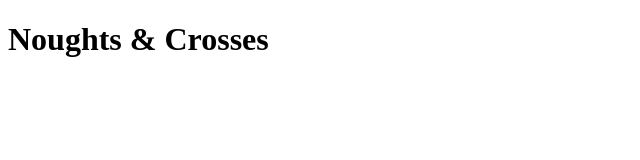
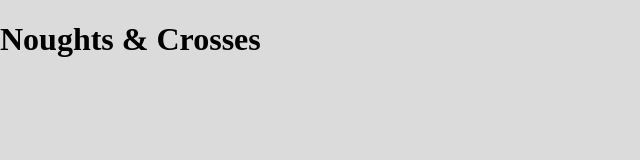
Before and after one commit to ZM-0/Noughts-and-Crosses, a plain HTML site: page index.html in a window 1280 px wide. Shown: the whole page, without its empty margins (0-640 px from the left). Drawn offline with Linux system fonts and the light colour scheme.

Commit message:
Add initial CSS file

```diff
--- a/index.html
+++ b/index.html
@@ -3,6 +3,7 @@
   <head>
     <meta charset="UTF-8">
     <meta name="viewport" content="width=device-width, initial-scale=1.0">
+    <link rel="stylesheet" href="styles.css">
     <title>Noughts & Crosses</title>
   </head>
   <body>
--- /dev/null
+++ b/styles.css
@@ -0,0 +1,12 @@
+html {
+    box-sizing: border-box;
+}
+
+*, *::before, *::after {
+    box-sizing: inherit;
+}
+
+body {
+    margin: 0;
+    background-color: #DBDBDB;
+}
```
